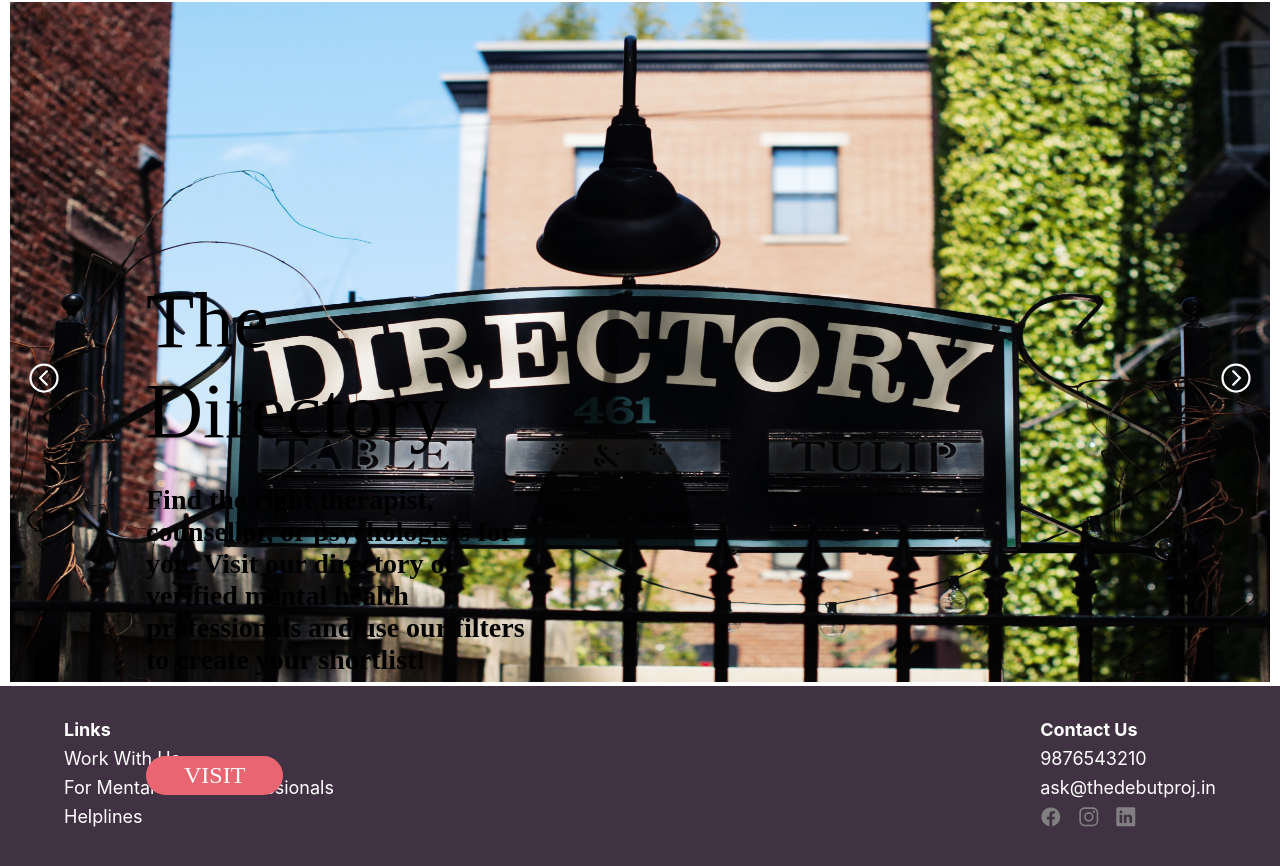
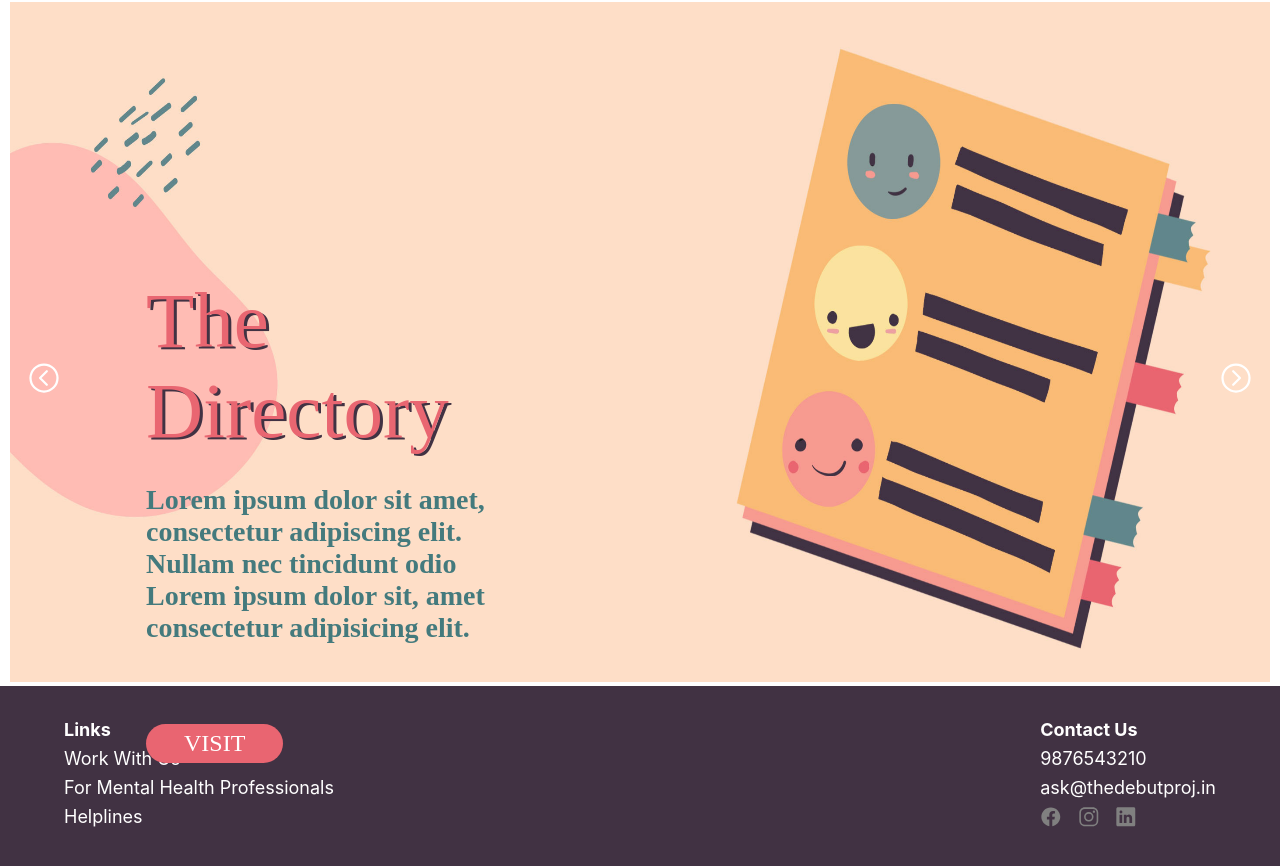
Before and after one commit to thedebutproj/therapy-project, a React (Create React App) app: page / in a window 1280 px wide. Shown: the part 767-1633 px from the top of the page. Built offline with nearby package versions, Linux system fonts and the light colour scheme; a web font is replaced by a local one.

Commit message:
carousel updated

```diff
--- a/src/components/pages/Home.css
+++ b/src/components/pages/Home.css
@@ -93,6 +93,15 @@
     color: var(--color2);
 }
 
+.dir-h1 {
+    color: var(--color2);
+    text-shadow: 3px 2px 0px var(--color5);
+}
+
+.dir-p {
+    color: #447a7d;
+}
+
 .home-prev,
 .home-next {
     cursor: pointer;
--- a/src/components/pages/Home.js
+++ b/src/components/pages/Home.js
@@ -11,9 +11,10 @@ const Home = () => {
       <>
         <h1 className="dir-h1">The Directory</h1>
         <p className="dir-p">
-          Find the right therapist, counsellor, or psychologists for you. Visit
-          our directory of verified mental health professionals and use our
-          filters to create your shortlist!
+        Lorem ipsum dolor sit amet, consectetur adipiscing elit. Nullam nec
+          tincidunt odio
+          Lorem ipsum dolor sit, amet consectetur adipisicing elit.
+
         </p>
       </>,
       <button className="dir-btn">VISIT</button>,
```
Also changed, not shown: src/assets/home-directory.jpg.
